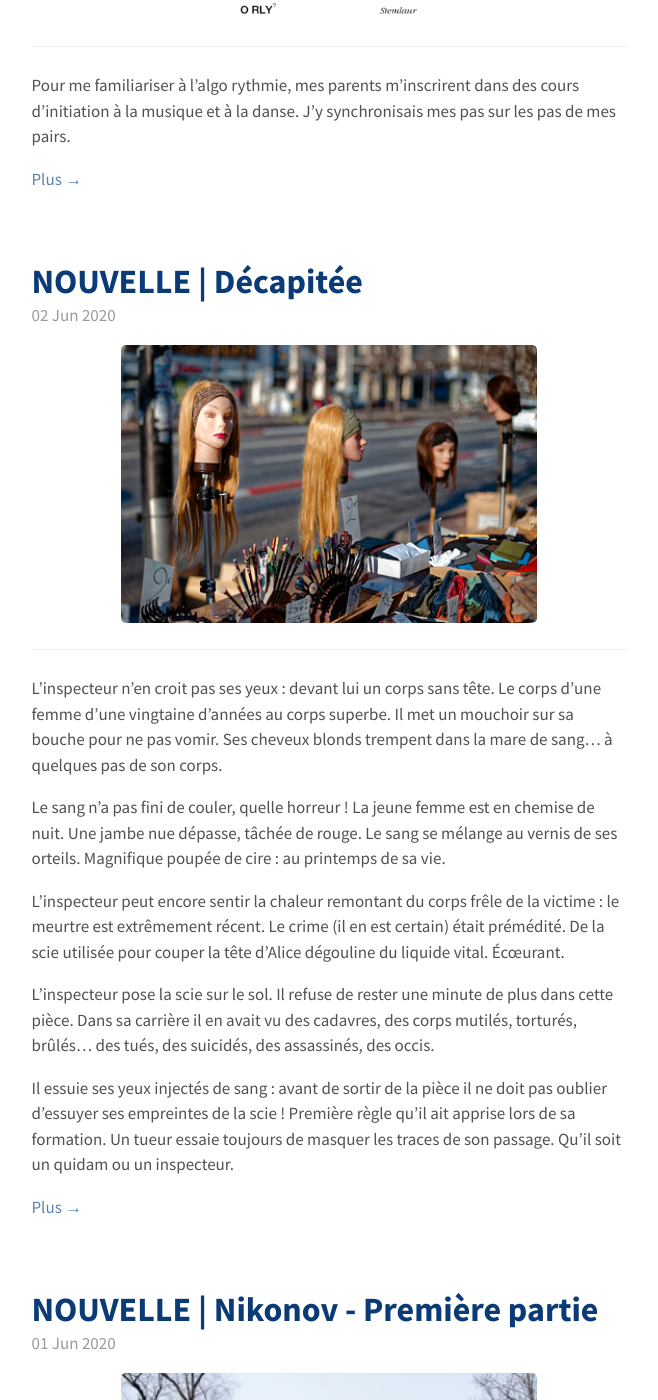
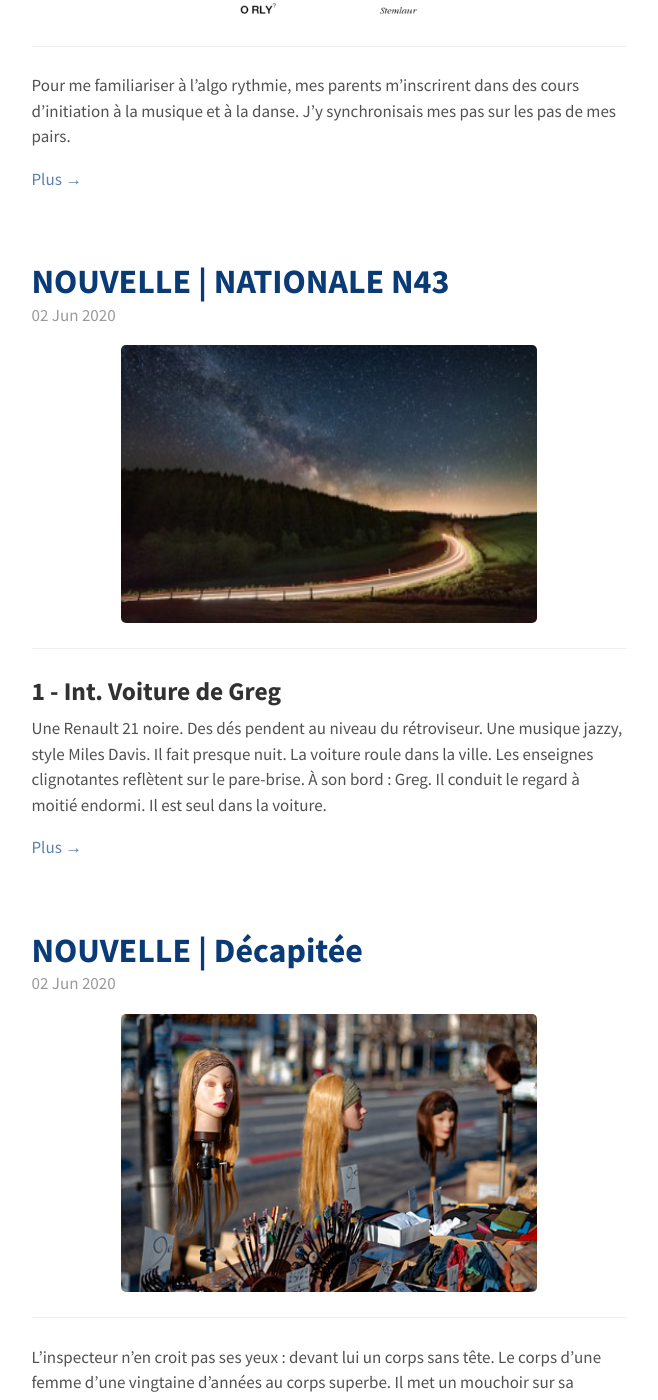
Before and after one commit to stemlaur/stemlaur.github.io, a Jekyll site: the page built from blog/index.html, in a window 1280 px wide and 1400 px high, scrolled down 640 px. Shown: the whole window, without its empty margins (311-969 px from the left). Built offline with Jekyll 4.4.1, drawn with Linux system fonts in a browser that asks for light colours; the list of posts is cut into pages by our own code; some of the changed lines change nothing that is shown; some of the changed text lies outside the part shown.

Commit message:
NATIONALE N43

```diff
--- /dev/null
+++ b/blog/_posts/2020/06/2020-06-02-nationale-n43.md
@@ -0,0 +1,148 @@
+---
+layout: post
+title: NOUVELLE | NATIONALE N43
+tags: nouvelle
+image: /assets/images/posts/nationale-n43.jpg
+---
+
+<img src="/assets/images/posts/nationale-n43.jpg" width="70%" class="center">
+
+---
+
+## 1 - Int. Voiture de Greg
+
+Une Renault 21 noire. Des dés pendent au niveau du rétroviseur. Une musique jazzy, style Miles Davis. Il fait presque nuit. La voiture roule dans la ville. Les enseignes clignotantes reflètent sur le pare-brise. À son bord : Greg. Il conduit le regard à moitié endormi. Il est seul dans la voiture.
+
+<!--more-->
+
+Un panneau nous indique que la voiture sort de la ville pour se diriger vers les collines. Le soleil se couche à l’horizon. La voiture va très vite, et ne croise aucune autre voiture sur son chemin… Greg roule vers un No Man’s Land… Lui seul connaît la direction qu’il prend.
+
+Enfin il détourne les yeux de la route pour jeter un regard vers sa radio. Il change la station, la trompette de Miles Davis laisse place à la voix d’un commentateur radio.
+
+**Commentateur radio**
+
+_**Bienvenu sur « KCO », la radio seventies pour toute une nuit de musiques rock, avec, pour commencer, « Camel » et leur envoûtant « Lady Fantasy »… Douze minutes trente-cinq de bonheur… À tout à l’heure sur rocK musiC radiO !**_
+
+La voiture roule toujours bercée par la mélodie. Les reflets des enseignes sur les vitres ont laissé place aux reflets du ciel brunâtre et de sa lune ornée d’étoiles. Le ciel est noir maintenant, Greg lève les yeux au ciel et aperçoit une étoile filante. Et c’est exactement à ce moment précis où Greg ne regarde pas la route que quelqu’un se met en travers.
+
+**Greg**
+
+_**MERDE !!!!**_
+
+Greg n’a pas le temps de freiner qu’il le percute de plein fouet. La voiture dérape sur la route et s’arrête enfin.
+
+## 2 - Ext. National N43
+
+Greg sort très vite de sa voiture, en ponctuant son soupire haletant de quelques « merdes ». Il se jette par terre près du corps inanimé de la personne qu’il vient de percuter. Il le retourne et découvre que l’individu est en fait une femme d’une quarantaine d’années, brune et morte.
+
+Greg lâche le corps, paniqué ; pour révéler ses mains pleines de sang… de son sang à elle. Greg, le regard perdu, se lève, les paumes tournées vers le ciel et court vers la voiture. Il rentre dedans et ferme la porte mais ne démarre pas.
+
+## 3 - Int. Voiture de Greg
+
+Greg sort son portable de sa poche. Des traces de sang recouvrent déjà le volant et ses habits.
+
+**Greg**
+
+_**Appeler la police… appeler la police…**_
+
+L’excès d’adrénaline dans son sang le fait délirer un peu. Il sort l’antenne et se prépare à rentrer les deux numéros quand son regard se porte sur quelque chose près de la boîte à gants : une bouteille de Whisky. Le regard de Greg se perd à l’horizon… les larmes lui coulent aux yeux. Appeler la police signerait son arrêt de mort. Greg tourne sa tête vers le cadavre sur la route… puis autour de lui : il est seul au milieu de champs fraîchement labourés.
+
+Puis sur un geste irréfléchi il sort de nouveau, déterminé.
+
+## 4 - Ext. Nationale N43
+
+IL tire le corps inanimé de la femme vers l’extérieur de la route et la dépose dans une sorte de fossé entre le bord de la route et un champ. Son corps est ainsi caché par les mauvaises herbes. Après avoir accompli son méfait, IL fixe un long moment le corps caché par les orties, des larmes coulant de son visage. Enfin IL se décide et se dirige vers sa voiture. IL claque la porte et démarre.
+
+## 5 - Int. Voiture de Greg
+
+Comme arrivants de nulle part, des flocons se mettent à tomber sur le capot de la voiture à Greg. Ce sont maintenant des nuages blancs éclairés par la lueur pâle d’une lune glacée qui reflètent sur le pare-brise de la Renault 21. IL frappe violemment le volant, les yeux remplis de larmes. Mais il est trop tard pour faire demi-tour.
+
+Le temps est alors comme suspendu en vol. IL reste une vingtaine de secondes (qui paraissent être une heure) à fixer la route en essuyant du revers les larmes qui coulent de ses yeux.
+
+## 6 - Ext. Nationale N43
+
+La voiture de IL continue de rouler à une vitesse folle sur le fin duvet blanc laissé par la neige sur la route. Au loin, à travers le brouillard épais des flocons dans le vent, on aperçoit le DÉSERTÉ. Le DÉSERTÉ est un café perdu au milieu de nulle part… Même s’il est difficile de savoir s’il y a des maisons à l’horizon tellement le brouillard est laiteux.
+
+## 7 - Int. Voiture de Greg
+
+IL essuie les dernières larmes de sa joue et plonge son regard triste en direction du DÉSERTÉ. Il serait bien trop dangereux de s’arrêter à ce bar. Mais Greg est comme hypnotisé par l’enseigne clignotante. Attiré, happé, comme un moustique devant une lampe halogène. Arrivé plus près du bar, Greg constate son délabrement. Aucune voiture devant. Il ne restera pas longtemps. Il s’en fait la promesse. Il braque le volant à droite.
+
+## 8 - Ext. Devant le DÉSERTÉ
+
+La voiture rentre dans l’allée devant le café et se gare précipitamment. IL sort sa voiture et se dirige vers le café qui semble aussi être un Hôtel vu de si près. Devant l’entrée, Greg semble hésiter, mais il fait froid dehors, alors il s’engage. Les cinq marches devant la porte grincent à une après une sous le poids de Greg.	Remplissant ses poumons d’air, retenant sa respiration, Greg ouvre la porte et rentre.
+
+## 9 - Int. Le DÉSERTÉ
+
+Aussi délabré que l’extérieur le laisser penser, le DÉSERTÉ s’ouvre à Greg : Bar sordide et sombre. Greg avance doucement dans la semi-pénombre jusqu’au bar. Il s’assit. Greg continue de contempler le vieux café-hôtel. Quelque chose attire  son regard au bout du café : le mur recouvert de peintures. Greg sent son cœur exploser dans sa poitrine, encore plus fort que quand il a percuté la femme.
+
+**Barman**
+
+_**Je vous serre quelque chose ?**_
+
+Greg sursaute. Il se retourne pour voir son interlocuteur. Le barman le scrute de son unique œil. L’insécurité que Greg ressent grandit.
+
+**Greg**
+
+_**Je prendrai… une bière s’il vous plaît.**_
+
+Greg n’a pas vu les autres personnes au bar. Tous ont le regard perdu au fond de leur chope. Ils ne sortent pas un mot.	Le barman revient vers Greg une chope à la main.
+
+**Barman**
+
+_**Nous n’aimons pas beaucoup les étrangers ici, alors buvez votre demi et allez-vous-en !**_
+
+Quel accueil chaleureux ! De toute façon Greg n’a aucune intention de rester longtemps. Il se dépêche de boire son demi pour pouvoir s’en aller, mais visiblement il ne va pas assez vite. Car une personne rentre dans le bar avant que Greg n’ait le temps de se lever.
+
+Un flic. Un simple flic fatigué par sa journée de labeur et qui vient se désaltérer dans ce taudis pourri. 	Mais Greg n’est pas rassuré pour autant.Le flic s'assoit au bar près de Greg et commande une chope. Décidément, les chopes doivent être la spécialité de la maison.
+
+**Le flic**
+
+_**Tu sais Didier, je trouve que le temps est malsain ce soir… je sais pas, il y a comme quelque chose de pourri dans l’air. Je ne saurais pas dire quoi exactement mais ça me prend les tripes depuis un quart d’heure.**_
+
+Le barman lui sert sa chope.
+
+**Le flic**
+
+_**Ça sent la conscience pas tranquille dans ton café… Et crois-moi, un vieux flic comme moi ça ne se trompe jamais.**_
+
+Le cœur de Greg s’accélère. Il en est persuadé, le flic parlait de lui. Ce dernier boit une gorgée et, à la surprise de Greg, se tourne vers lui.
+
+**Le flic**
+
+_**C’est la première fois qu’on vous voit ici toi ! Qu’est-ce-qu’une personne comme vous vient faire ici couvert de sang ?**_
+
+De sang ? Oh non ! Greg regarde ses mains et son blazer : couverts du sang de la femme. Comment a-t-il pu être aussi stupide ?
+
+**Le flic**
+
+_**Je présume que vous devez travailler à la boucherie à l’Est de la ville.**_
+
+Impossible, le flic le met dans une situation délicate et l’en sort lui-même !
+
+**Greg**
+
+_**Oui… en effet.**_
+
+Le flic boit une gorgée et rajoute le regard perdu.
+
+**Le flic**
+
+_**Dommage qu’elle soit fermée depuis déjà cinq ans.**_
+
+Greg est perdu. Le flic a dit cela comme une pensée futile, mais un silence pesant se refait sentir. Toutes les personnes au bar, excepté le flic, ont relevé leur tête et regardent Greg. Comme devant un soap opéra. Attendant sa réplique. Greg n’en peut plus, il se sent comme étouffer. Il doit sortir. Il pose une pièce et se dirige vers la sortie. Avant de passer la porte il se risque à un dernier coup d’œil à l’intérieur vers le bar. Personne ne le regarde, les personnes du bar ont leur visage vers leur chope comme à son arrivée. Il sort.
+
+## 10 - Ext. Le DÉSERTÉ
+
+Greg s’avance vers sa voiture. Mais elle a disparu. Il tourne plusieurs fois sur lui-même pour regarder autour : rien. Cet endroit est maudit, il le sait, il doit le fuir. Il court vers la route. Il remonte vers le centre-ville en courant. Il a beaucoup de marche à faire, il le sait, mais qu’importe. Il veut s’éloigner le plus possible de ce bar.
+
+Un kilomètre et demi, une lumière aveuglante éclaire le dos de Greg. Avec le brouillard, Greg ne voit que deux cercles lumineux. Mais il le sait, c’est le flic. Il le charge. Greg se met à courir en regardant derrière lui la lumière se rapprocher. C’est à ce moment qu’une voiture le percute de l’avant.
+
+## 11 - Int. Voiture de George
+
+**George**
+
+_**MERDE !!!!**_
+
+Il freine la voiture de toute urgence. Tente d’éviter cet inconnu qui court face à lui à travers le brouillard, mais il est trop tard : George sent un craquement horrible quand la roue avant droite roule sur le crâne de Greg.
+
+George en état de choc ne s’arrête même pas. Il aurait dû s’arrêter. Il le sait. Il doit prévenir la police de toute urgence. Il voit une enseigne clignotante à travers le brouillard …. Le DÉSERTÉ. Il braque à droite et rentre dans le parking.
```
Also changed, not shown: blog/_posts/2020/06/2020-06-02-decapitee.md (+2 -0 lines), assets/images/posts/nationale-n43.jpg (added).
